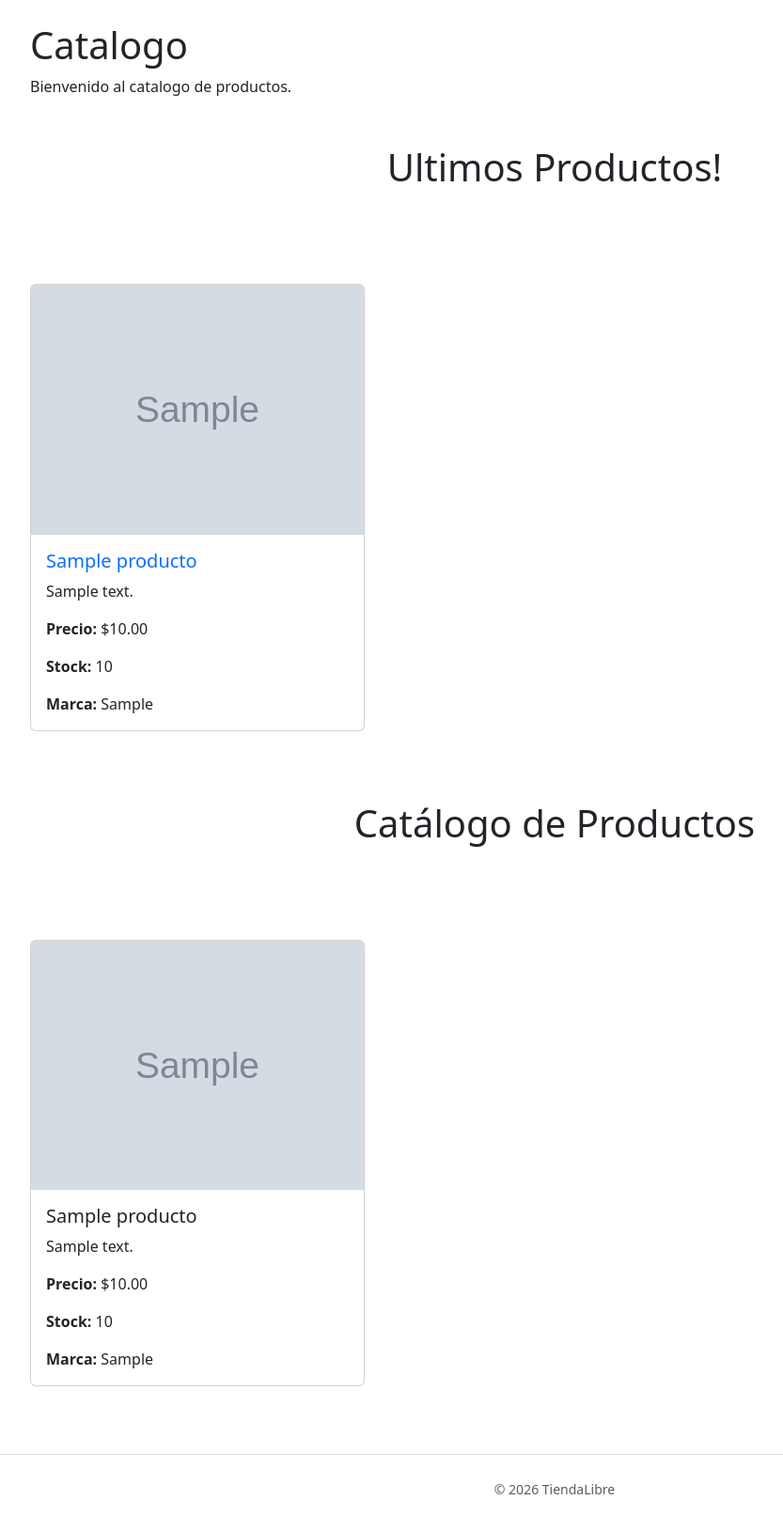
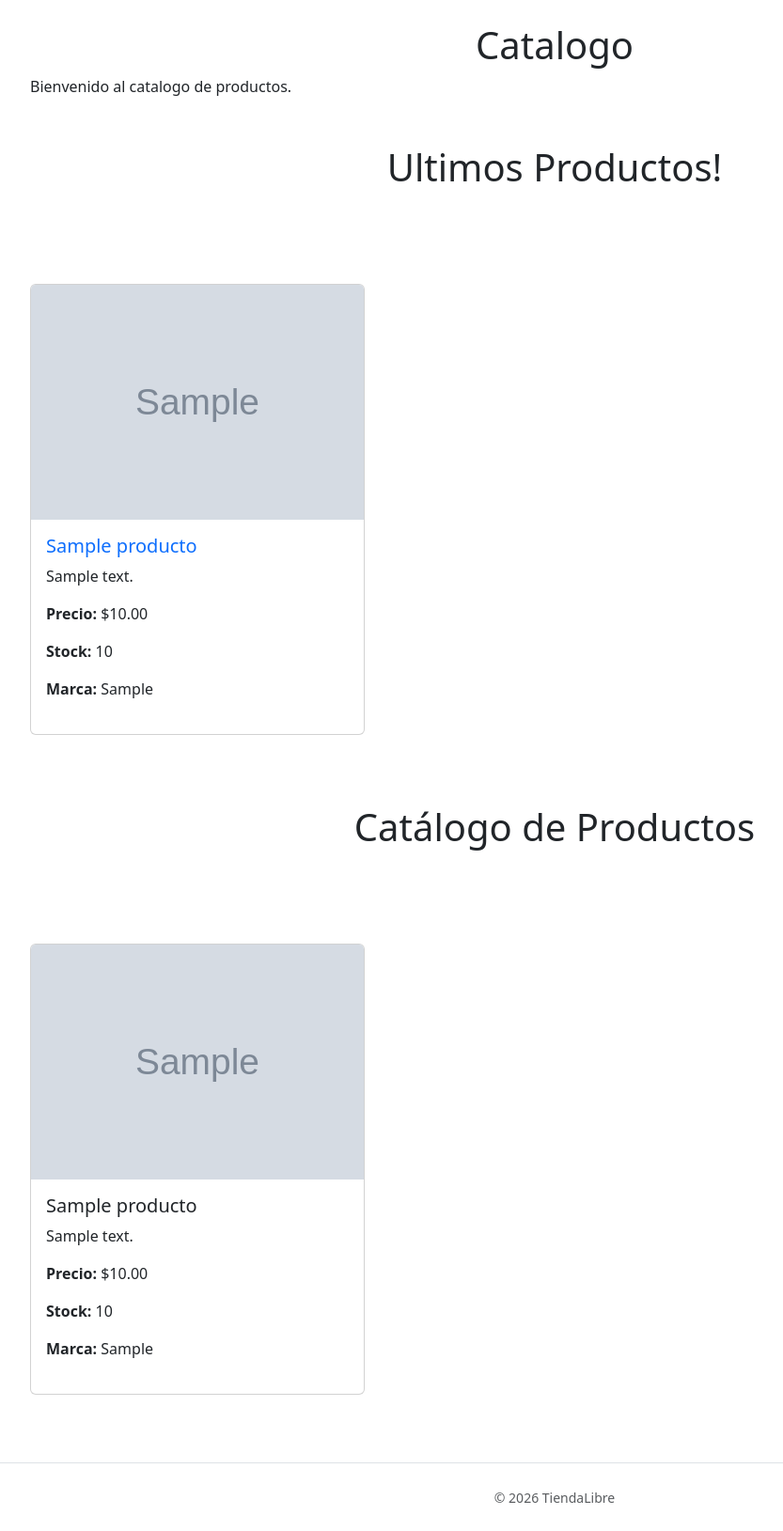
Before and after one commit to Villada-PG3/trabajo-practico-tienda-libre-Hex4gono, a Django app: page /catalogo/ in a window 1280 px wide. Shown: the part 56-1685 px from the top of the page at 94% size, without its empty margins (50-883 px from the left). Before the commit the page ends 1646 px from the top, so only its background shows below. Run offline with Django 5.2, Linux system fonts and the light colour scheme; tables that the repository leaves empty hold one stand-in row (values such as "Sample post"); grey boxes marked "Sample" are stand-in pictures.

Commit message:
archivos estáticos y media configurados.

```diff
--- a/app1/templates/app1/base.html
+++ b/app1/templates/app1/base.html
@@ -1,10 +1,11 @@
 <!DOCTYPE html>
 <html lang="es">
-
+{% load static %}
 <head>
     <meta charset="UTF-8">
     <meta name="viewport" content="width=device-width, initial-scale=1.0">
     <title>{% block title %}TiendaLibre{% endblock %}</title>
+    <link rel="stylesheet" href="{% static 'css/estilos.css' %}">
     <link href="https://cdn.jsdelivr.net/npm/bootstrap@5.3.3/dist/css/bootstrap.min.css" rel="stylesheet">
 
 
--- a/app1/templates/app1/detalle.html
+++ b/app1/templates/app1/detalle.html
@@ -10,7 +10,9 @@
     <div class="col-md-6">
         <div class="card">
             {% if producto.imagen %}
-                <img src="{{ producto.imagen.url }}" class="card-img-top" alt="{{ producto.nombre }}">
+        <img src="{{ producto.imagen.url }}"
+            alt="{{ producto.nombre }}"
+            class="img-fluid">
             {% endif %}
             <div class="card-body">
                 <h2 class="card-title">{{ producto.nombre }}</h2>
--- /dev/null
+++ b/static/css/estilos.css
@@ -0,0 +1,18 @@
+body {
+    margin: 0;
+    padding: 0;
+}
+
+.card-img-top {
+    width: 100%;
+    height: 250px;
+    object-fit: cover;
+}
+
+.card {
+    margin-bottom: 20px;
+}
+
+h1 {
+    text-align: center;
+}
```
